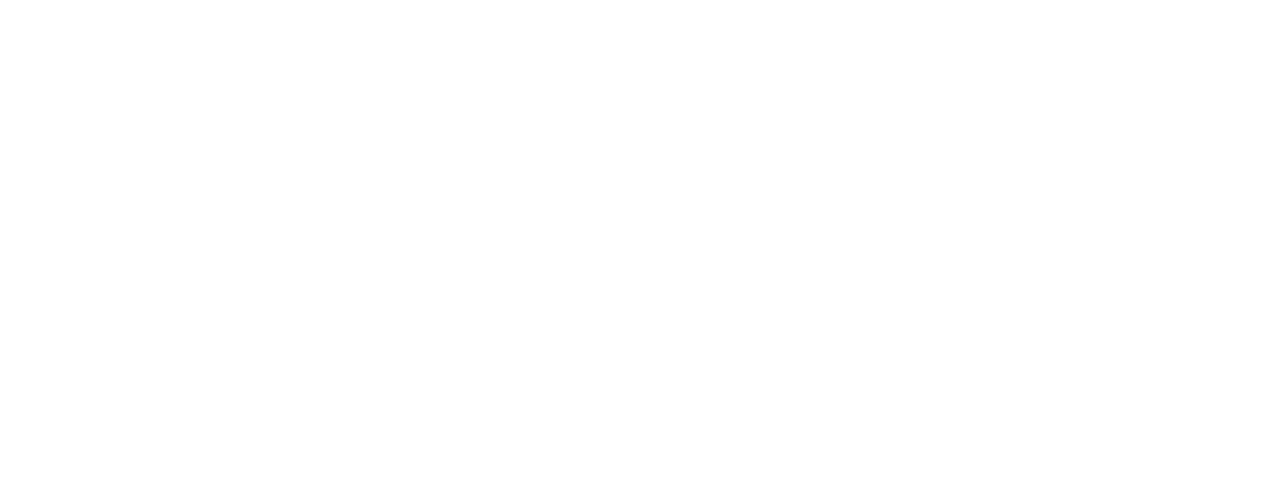
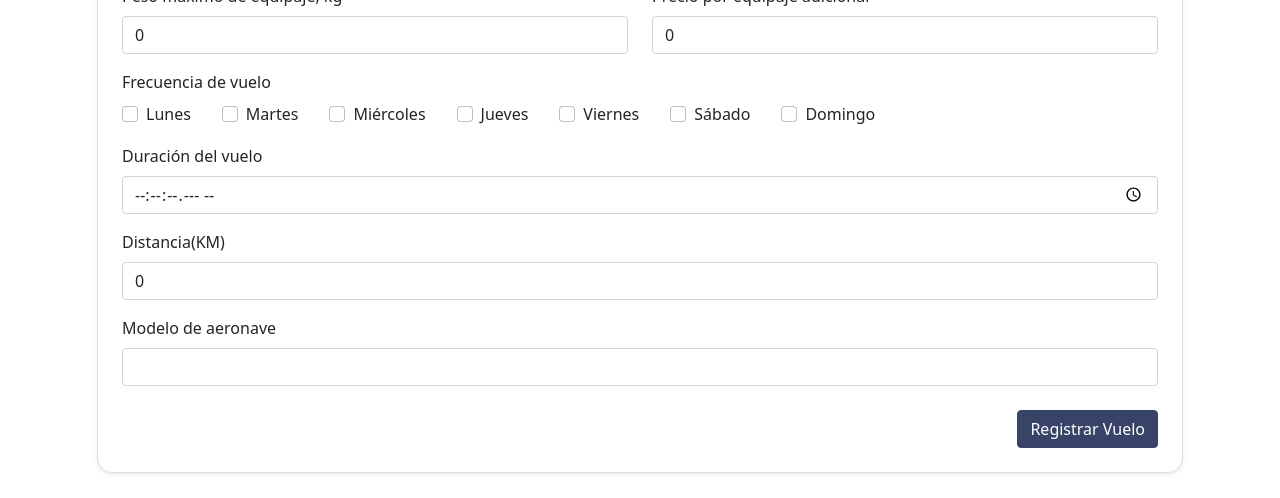
Before and after one commit to AdrianMiguel99/PI_AirDreams, a Vue app in the folder Sprint_1/AirDreams/frontend/: page /admin/flightsRegister in a window 1280 px wide. Before the commit this address had no page. Shown: the part 523-1021 px from the top of the page. Before the commit the page ends 800 px from the top, so only its background shows below. Built offline with nearby package versions, Linux system fonts and the light colour scheme; no server answers.

Commit message:
cambios de la UI de flightsregister para que vayan acorde a la aplicacion.

```diff
--- a/Sprint_1/AirDreams/frontend/src/components/FlightsRegister.vue
+++ b/Sprint_1/AirDreams/frontend/src/components/FlightsRegister.vue
@@ -230,7 +230,7 @@
             </div>
 
             <div class="col-12 d-flex justify-content-end mt-2">
-            <button type="submit" class="btn btn-primary">
+            <button type="submit" class="btn btn-primary boton_registrar">
                 Registrar Vuelo
             </button>
             </div>
@@ -396,3 +396,16 @@
     }
 };
 </script>
+
+<style scoped>
+    .frequency-box {
+        display: flex;
+        flex-wrap: wrap;
+        gap: 15px;
+    }
+
+    .boton_registrar {
+        background-color: #384467;
+        border-color: #384467;
+    }
+</style>
--- a/Sprint_1/AirDreams/frontend/src/components/LandingPageAdmin/LandingPageAdmin.vue
+++ b/Sprint_1/AirDreams/frontend/src/components/LandingPageAdmin/LandingPageAdmin.vue
@@ -36,7 +36,7 @@
                 <span class="arrow">›</span>
             </div>
 
-            <div class="card" @click="navigateTo('/')">
+            <div class="card" @click="navigateTo('/admin/flightsRegister')">
                 <img :src="routeIcon" alt="Route" class="icon blue">
                 <div>
                 <h3>Crear ruta</h3>
--- a/Sprint_1/AirDreams/frontend/src/router/index.js
+++ b/Sprint_1/AirDreams/frontend/src/router/index.js
@@ -20,7 +20,7 @@
   { path: '/admin', name: 'admin', component: LandingPageAdmin },
   { path: '/adminHome', name: 'adminHome', component: LandingPageAdmin },
 
-  { path: '/flights-register', name: 'flightsRegister', component: FlightsRegister },
+  { path: '/admin/flightsRegister', name: 'flightsRegister', component: FlightsRegister },
 
   //Agregar y visualizar aeronaves
   { path: '/addPlane', name: 'addPlane', component: AddAirplane },
```
